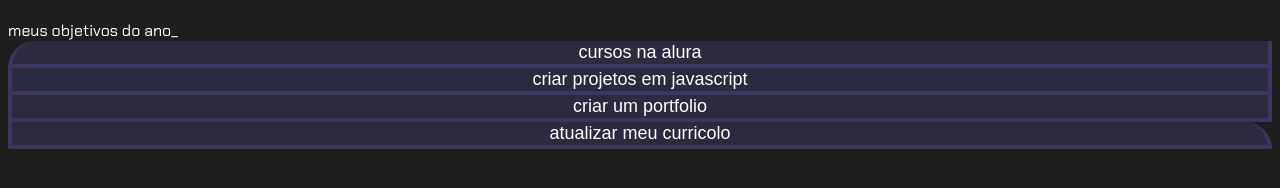
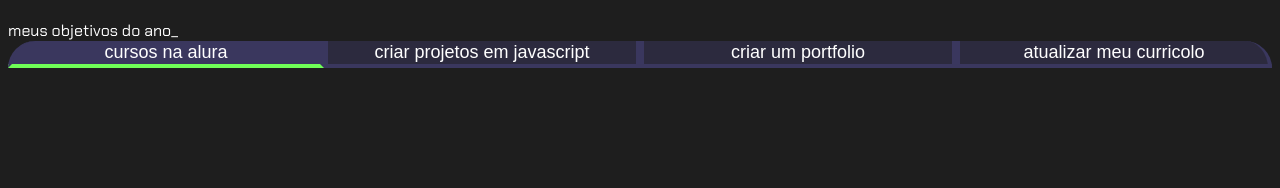
Before and after one commit to viickh/projeto-de-vida, a plain HTML site: page index.html in a window 1280 px wide. Drawn offline with Linux system fonts and the light colour scheme.

Commit message:
index.html

```diff
--- a/index.html
+++ b/index.html
@@ -1,24 +1,24 @@
 <!DOCTYPE html>
-<html lang="en">
+<html lang="pt-br">
+
 <head>
     <meta charset="UTF-8">
-    <meta http-equiv="X-UA-Compatible" content="IE=edge">
     <meta name="viewport" content="width=device-width, initial-scale=1.0">
-    <title>Document</title>
+    <title>meus objetivos do ano</title>
     <link rel="stylesheet" href="style.css">
 </head>
+
 <body>
     <section class="conteudo principal"></section>
         <h2 class=" titulo-principal"></h2>meus objetivos do ano<span>_</span></h2>
-         <div class="botoes"></div></div>
-         <div class="botoes"></div>
-         <div class="botooes">
-            <button class="botao">cursos na alura</button>
+        <div class="botoes">
+            <button class="botao ativo">cursos na alura</button>
             <button class="botao">criar projetos em javascript</button>
             <button class="botao">criar um portfolio</button>
             <button class="botao">atualizar meu curricolo</button>
 
         </div>
     </section>
+    <script src="main.js"></script>
  </body>
  </html>
```
Lines whose indentation alone changed are shown as unchanged.
